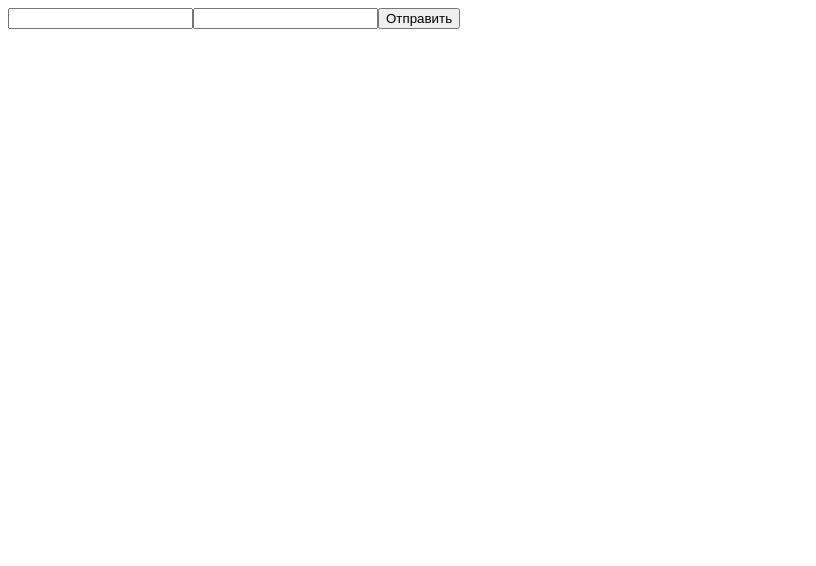
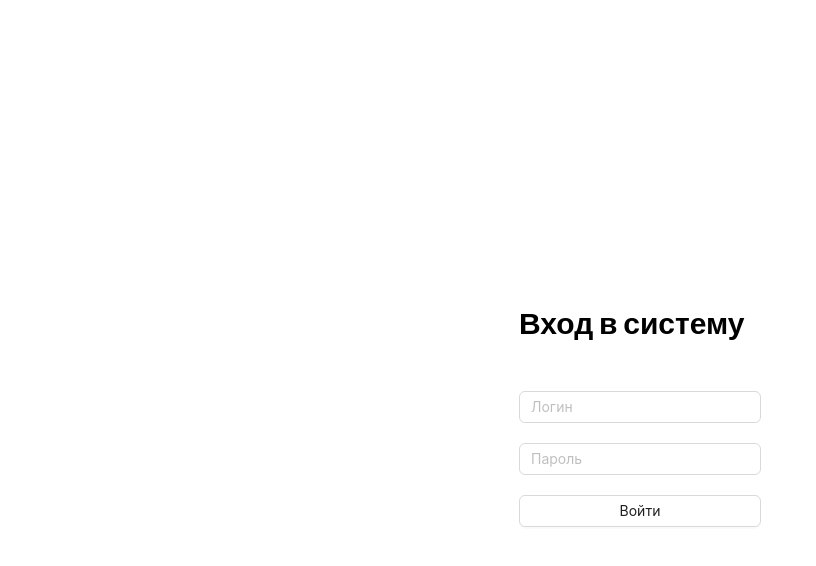
Before and after one commit to danila-derenchenko/testTask, a React app: page /login in a window 1280 px wide. Shown: the top 566 px of the page, without its empty margins (0-816 px from the left). Built offline with nearby package versions, Linux system fonts and the light colour scheme; the HTML template or start-up script is replaced by a standard one.

Commit message:
create login page

```diff
--- a/src/App.css
+++ b/src/App.css
@@ -0,0 +1,13 @@
+@import url('https://fonts.googleapis.com/css2?family=Bricolage+Grotesque:opsz,wght@10..48,200;10..48,300;10..48,400;10..48,500;10..48,600;10..48,700;10..48,800&family=Lato:ital,wght@0,100;0,300;0,400;0,700;0,900;1,100;1,300;1,400;1,700;1,900&display=swap');
+
+
+body {
+    padding: 0;
+    margin: 0;
+    font-family: 'Lato', sans-serif;
+}
+
+.contaiter {
+    width: 1140px;
+    margin: 0 auto;
+}
--- /dev/null
+++ b/src/components/header/header.css
@@ -0,0 +1,22 @@
+.header_wrapper {
+    height: 70px;
+    width: 100%;
+    background: #9D9D9D;
+}
+
+.header {
+    display: flex;
+    align-items: center;
+    justify-content: space-around;
+}
+
+.header_link {
+    text-decoration: none;
+    color: azure;
+    font-weight: 400;
+    font-size: 24px;
+}
+
+.header_link:hover {
+    cursor: pointer;
+}
--- a/src/components/header/header.tsx
+++ b/src/components/header/header.tsx
@@ -1,8 +1,20 @@
-
+import { useNavigate } from "react-router-dom"
+import './header.css'
 
 const Header = () => {
+    const redirectTo = useNavigate()
+
+    const redirectToFunction = (evt: any) => {
+        redirectTo(`${evt.target.id}`)
+    }
+
     return (
-        <div></div>
+        <header className="header_wrapper">
+            <div className="header container">
+                <p id="/posts" className="header_link" onClick={redirectToFunction}>Posts</p>
+                <p id="/todo" className="header_link" onClick={redirectToFunction}>Todo</p>
+            </div>
+        </header>
     )
 }
 
--- /dev/null
+++ b/src/components/login/login.css
@@ -0,0 +1,18 @@
+.login_wrapper {
+    width: 100%;
+    height: 100vh;
+    display: flex;
+    align-items: center;
+    justify-content: center;
+}
+
+.login {
+    display: flex;
+    flex-direction: column;
+    gap: 20px;
+}
+
+.login_text {
+    font-size: 30px;
+    font-weight: 600;
+}
--- a/src/components/login/login.tsx
+++ b/src/components/login/login.tsx
@@ -1,11 +1,29 @@
 import { useState } from "react"
+import { Button, Input, message } from "antd"
+import './login.css'
 
 const Login = () => {
     sessionStorage.username = 'user'
-    sessionStorage.password = '3456'
+    sessionStorage.password = '123456'
 
     const [ userNameValue, setUserNameValue ] = useState()
     const [ passwordValue, setPasswordValue ] = useState()
+    const [ statusInput, setStatusInput ] = useState(true)
+    const [ messageApi, contextHolder ] = message.useMessage()
+
+    const success = () => {
+        messageApi.open({
+        type: 'success',
+        content: 'Успешно',
+        })
+    }
+
+    const error = () => {
+        messageApi.open({
+          type: 'error',
+          content: 'Неверный логин или пароль',
+        })
+    }
 
     const onChangeUserName = (evt:any) => {
         console.log(evt)
@@ -19,17 +37,23 @@ const Login = () => {
 
     const checkPassword = () => {
         if(userNameValue == sessionStorage.username && passwordValue == sessionStorage.password) {
-            alert("Успешно")
+            success()
+            setStatusInput(true)
         } else {
-            alert("Логин, или пароль неверны")
+            error()
+            setStatusInput(false)
         }
     }
 
     return (
-        <div className="login">
-            <input value={userNameValue} onChange={onChangeUserName} type="text" className="login_input" />
-            <input value={passwordValue} onChange={onChangePassword} type="text" className="password_input" />
-            <button onClick={checkPassword}>Отправить</button>
+        <div className="login_wrapper">
+            {contextHolder}
+            <div className="login">
+                <p className="login_text">Вход в систему</p>
+                <Input status={statusInput ? ("") : ("error")} value={userNameValue} onChange={onChangeUserName} type="text" placeholder="Логин" className="login_input" />
+                <Input status={statusInput ? ("") : ("error")} value={passwordValue} onChange={onChangePassword} type="text" placeholder="Пароль" className="password_input" />
+                <Button onClick={checkPassword}>Войти</Button>
+            </div>
         </div>
     )
 }
--- a/src/components/posts/post.tsx
+++ b/src/components/posts/post.tsx
@@ -1,8 +1,10 @@
-
+import Header from "../header/header"
 
 const Posts = () => {
     return (
-        <div></div>
+        <div className="posts_wrapper">
+            <Header />
+        </div>
     )
 }
 
--- a/src/components/todo/todo.tsx
+++ b/src/components/todo/todo.tsx
@@ -1,8 +1,10 @@
-
+import Header from "../header/header"
 
 const Todo = () => {
     return (
-        <div></div>
+        <div className="todo_wrapper">
+            <Header />
+        </div>
     )
 }
 
```
